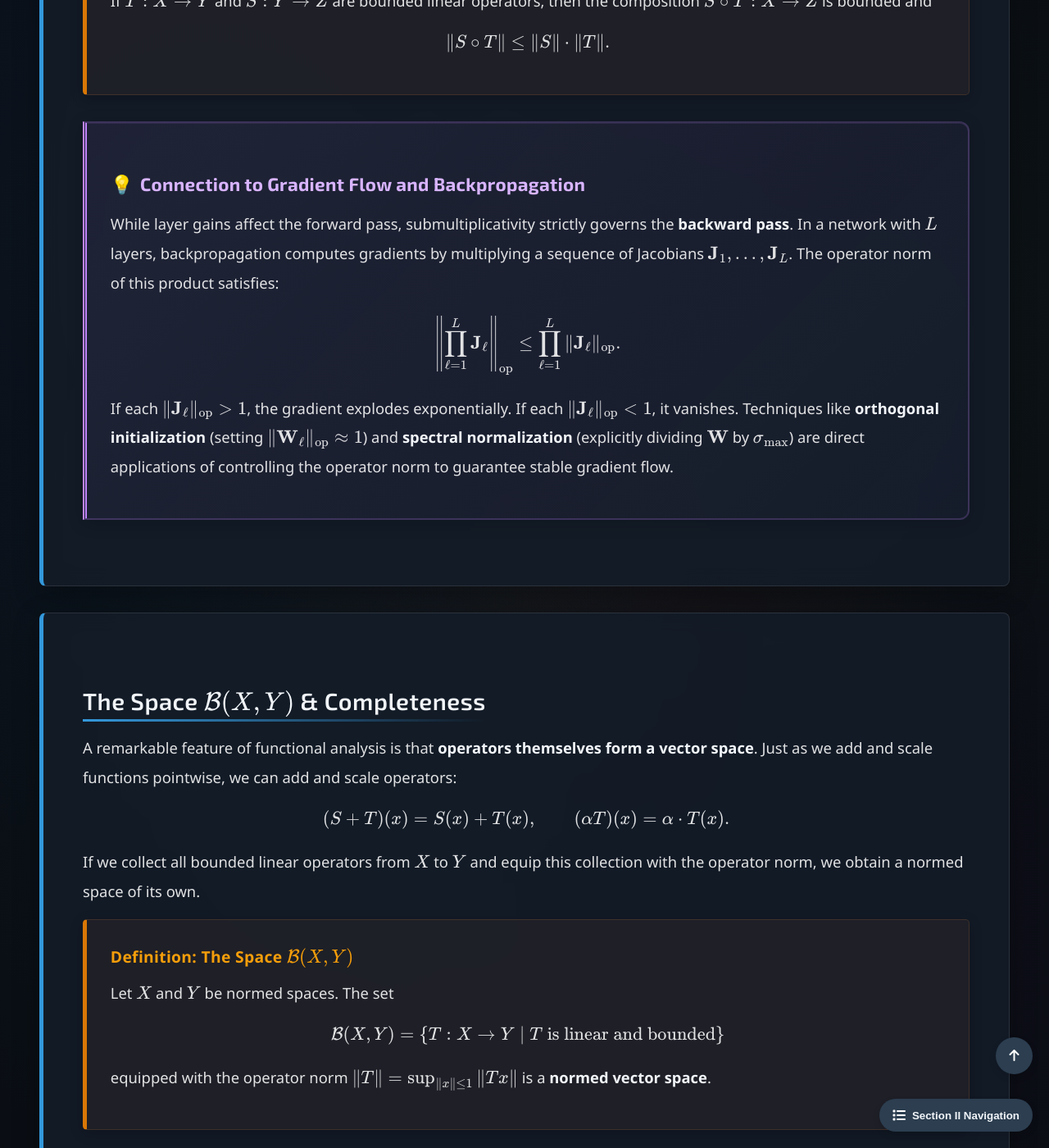
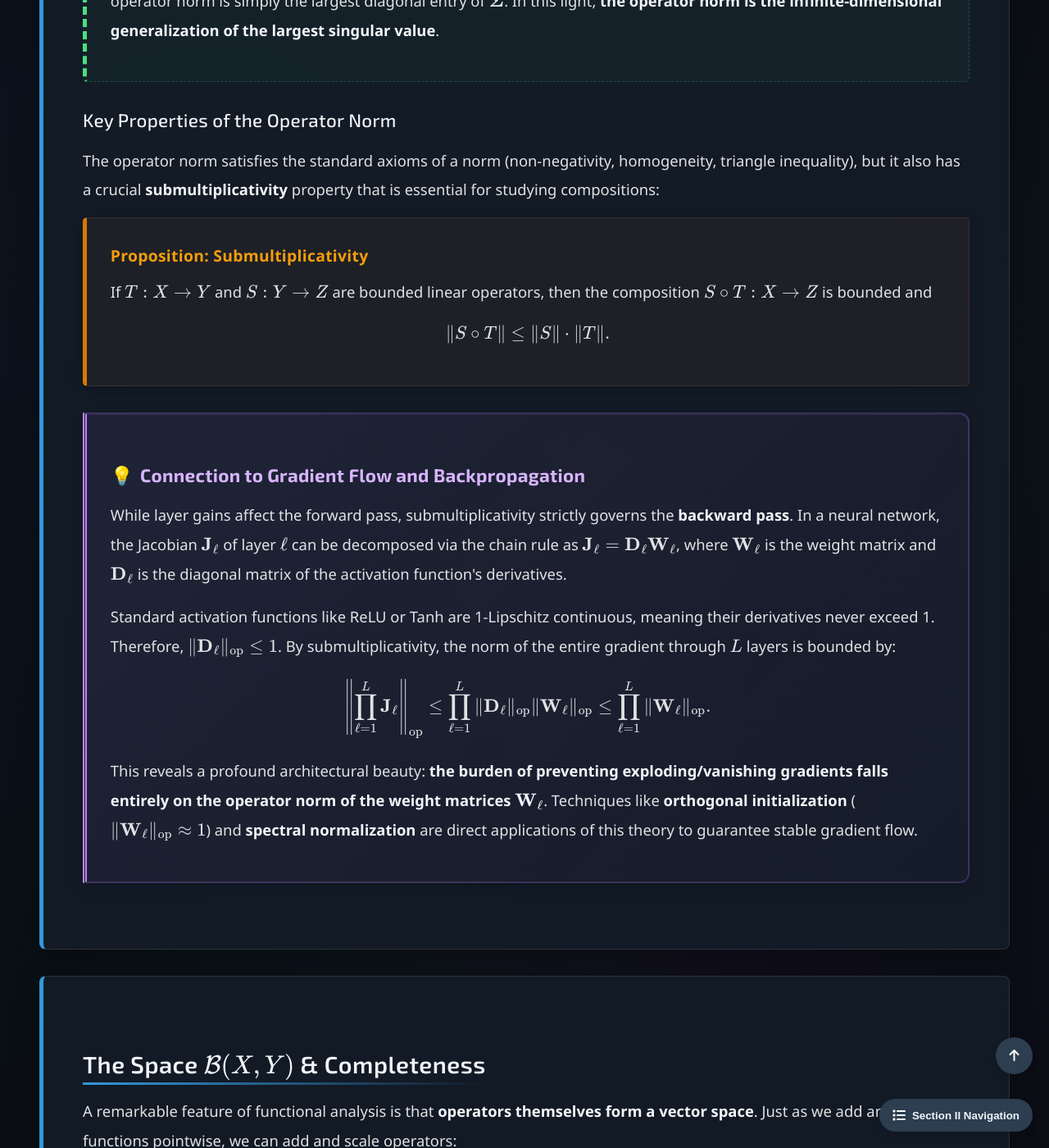
Before and after one commit to Yusukey01/yusukey01.github.io, a Jekyll site: the page built from Mathematics/Calculus/bounded_linear_operators.html, in a window 1280 px wide and 1400 px high, scrolled down 6018 px. Shown: the whole window at 82% size. Built offline with Jekyll 4.4.1, drawn with Linux system fonts in a browser that asks for light colours; some of the changed text lies outside the part shown.

Commit message:
added more contents

```diff
--- a/Mathematics/Calculus/bounded_linear_operators.html
+++ b/Mathematics/Calculus/bounded_linear_operators.html
@@ -54,18 +54,24 @@ noindex: true
                 <div class="proof">
                     <span class="proof-title">Counter Example: The Derivative Operator</span>
                     <p>
-                        Consider the differentiation operator \(T(f) = f'\) acting on smooth functions.
-                        Let \(f_k(t) = \sin(kt)\).
+                        Let \(X = C^1([0, \pi])\) be the space of continuously differentiable functions, and \(Y = C^0([0, \pi])\) be the space of continuous functions.
+                        Equip both spaces with the <strong>supremum norm</strong> (maximum value): \(\|f\|_\infty = \max |f(t)|\).
                     </p>
                     <p>
-                        The "size" (maximum value) of the input is always \(\|f_k\| = 1\), regardless of \(k\).
+                        Consider the differentiation operator \(T(f) = f'\).
+                        Let \(f_k(t) = \sin(kt)\). The "size" of the input is always \(\|f_k\|_\infty = 1\), regardless of \(k\).
                         However, applying the operator gives:
                         \[
                         T(f_k) = \frac{d}{dt}\sin(kt) = k\cos(kt)
                         \]
-                        The "size" of the output is \(\|Tf_k\| = k\). As \(k \to \infty\), the output explodes to infinity even
-                        though the input stays small. This means the differentiation operator is <strong>unbounded</strong>
-                        (and thus discontinuous).
+                        The size of the output is \(\|Tf_k\|_\infty = k\). As \(k \to \infty\), the output explodes to infinity even
+                        though the input stays bounded. Thus, under the supremum norm, the differentiation operator is <strong>unbounded</strong>.
+                    </p>
+                    <p>
+                        <em>A profound lesson in Functional Analysis:</em> Boundedness depends entirely on the chosen norm.
+                        If we change the norm on the input space \(X\) to \(\|f\|_{C^1} = \|f\|_\infty + \|f'\|_\infty\),
+                        then \(\|Tf\|_\infty = \|f'\|_\infty \leq \|f\|_\infty + \|f'\|_\infty = \|f\|_{C^1}\).
+                        Suddenly, the exact same operator becomes bounded (with \(M=1\))!
                     </p>
                 </div>
 
@@ -175,6 +181,14 @@ noindex: true
                         (for any normed space \(Y\)) is bounded.
                     </p>
                 </div>
+
+                <p>
+                    Why is this true? In finite dimensions, any linear map can be represented by a matrix, which is clearly a continuous function
+                    (it is just a polynomial of coordinates). By the
+                    <a href="compactness.html#heine-borel"><strong>Heine-Borel Theorem</strong></a>, the closed unit ball in finite dimensions
+                    is <strong>compact</strong>. The Extreme Value Theorem guarantees that a continuous function on a compact set must achieve a finite
+                    maximum. Therefore, the "maximum gain" over the unit ball is always finite.
+                </p>
 
                 <p>
                     This is why, in your Linear Algebra courses, the question of "is this matrix continuous?" never arose — it was
@@ -265,15 +279,19 @@ noindex: true
                     <h3>Connection to Gradient Flow and Backpropagation</h3>
                     <p>
                         While layer gains affect the forward pass, submultiplicativity strictly governs the <strong>backward pass</strong>.
-                        In a network with \(L\) layers, backpropagation computes gradients by multiplying a sequence of Jacobians
-                        \(\mathbf{J}_1, \ldots, \mathbf{J}_L\). The operator norm of this product satisfies:
+                        In a neural network, the Jacobian \(\mathbf{J}_\ell\) of layer \(\ell\) can be decomposed via the chain rule as
+                        \(\mathbf{J}_\ell = \mathbf{D}_\ell \mathbf{W}_\ell\), where \(\mathbf{W}_\ell\) is the weight matrix and \(\mathbf{D}_\ell\)
+                        is the diagonal matrix of the activation function's derivatives.
+                    </p>
+                    <p>
+                        Standard activation functions like ReLU or Tanh are 1-Lipschitz continuous, meaning their derivatives never exceed 1.
+                        Therefore, \(\|\mathbf{D}_\ell\|_{\text{op}} \leq 1\). By submultiplicativity, the norm of the entire gradient through \(L\) layers is bounded by:
                         \[
-                        \left\|\prod_{\ell=1}^{L} \mathbf{J}_\ell \right\|_{\text{op}} \leq \prod_{\ell=1}^{L} \|\mathbf{J}_\ell\|_{\text{op}}.
+                        \left\|\prod_{\ell=1}^{L} \mathbf{J}_\ell \right\|_{\text{op}} \leq \prod_{\ell=1}^{L} \|\mathbf{D}_\ell\|_{\text{op}} \|\mathbf{W}_\ell\|_{\text{op}} \leq \prod_{\ell=1}^{L} \|\mathbf{W}_\ell\|_{\text{op}}.
                         \]
-                        If each \(\|\mathbf{J}_\ell\|_{\text{op}} > 1\), the gradient explodes exponentially. If each \(\|\mathbf{J}_\ell\|_{\text{op}} < 1\), it vanishes.
-                        Techniques like <strong>orthogonal initialization</strong> (setting \(\|\mathbf{W}_\ell\|_{\text{op}} \approx 1\))
-                        and <strong>spectral normalization</strong> (explicitly dividing \(\mathbf{W}\) by \(\sigma_{\max}\))
-                        are direct applications of controlling the operator norm to guarantee stable gradient flow.
+                        This reveals a profound architectural beauty: <strong>the burden of preventing exploding/vanishing gradients falls entirely on the operator norm of the weight matrices \(\mathbf{W}_\ell\)</strong>.
+                        Techniques like <strong>orthogonal initialization</strong> (\(\|\mathbf{W}_\ell\|_{\text{op}} \approx 1\))
+                        and <strong>spectral normalization</strong> are direct applications of this theory to guarantee stable gradient flow.
                     </p>
                 </div>
             </section>
@@ -315,9 +333,13 @@ noindex: true
 
                 <div class="theorem">
                     <span class="theorem-title">Theorem: Completeness of \(\mathcal{B}(X, Y)\)</span>
-                    <p>
+                     <p>
                         If \(X\) is a normed space and \(Y\) is a <strong>Banach space</strong>, then
                         \(\mathcal{B}(X, Y)\) is also a <strong>Banach space</strong>.
+                    </p>
+                    <p>
+                        <em>Note:</em> The completeness of the input space \(X\) is entirely irrelevant for this theorem.
+                        The operator space \(\mathcal{B}(X, Y)\) inherits its completeness strictly from the codomain \(Y\).
                     </p>
                 </div>
 
```
Also changed, not shown: other parts of Mathematics/Calculus/bounded_linear_operators.html (+2 -2 lines).
